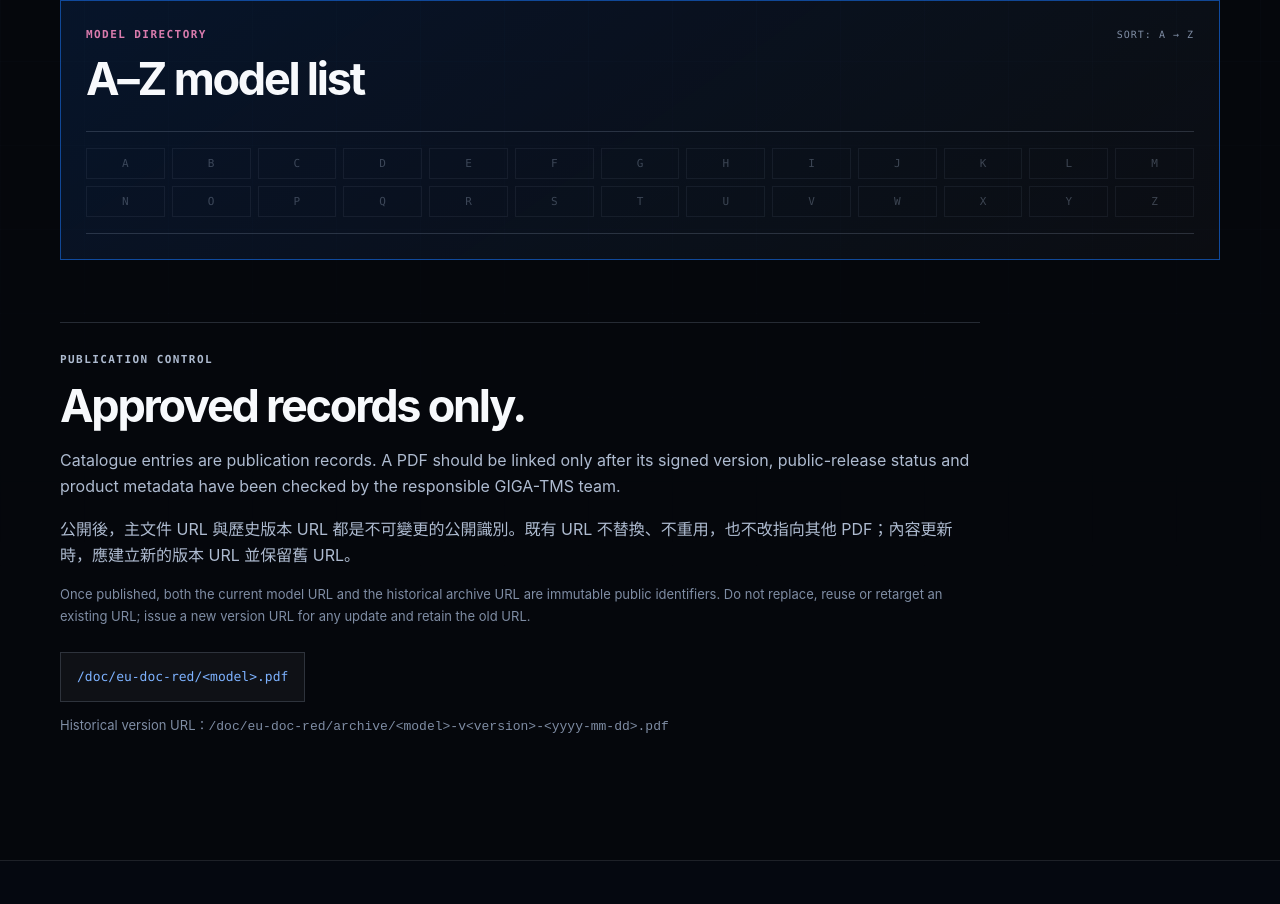
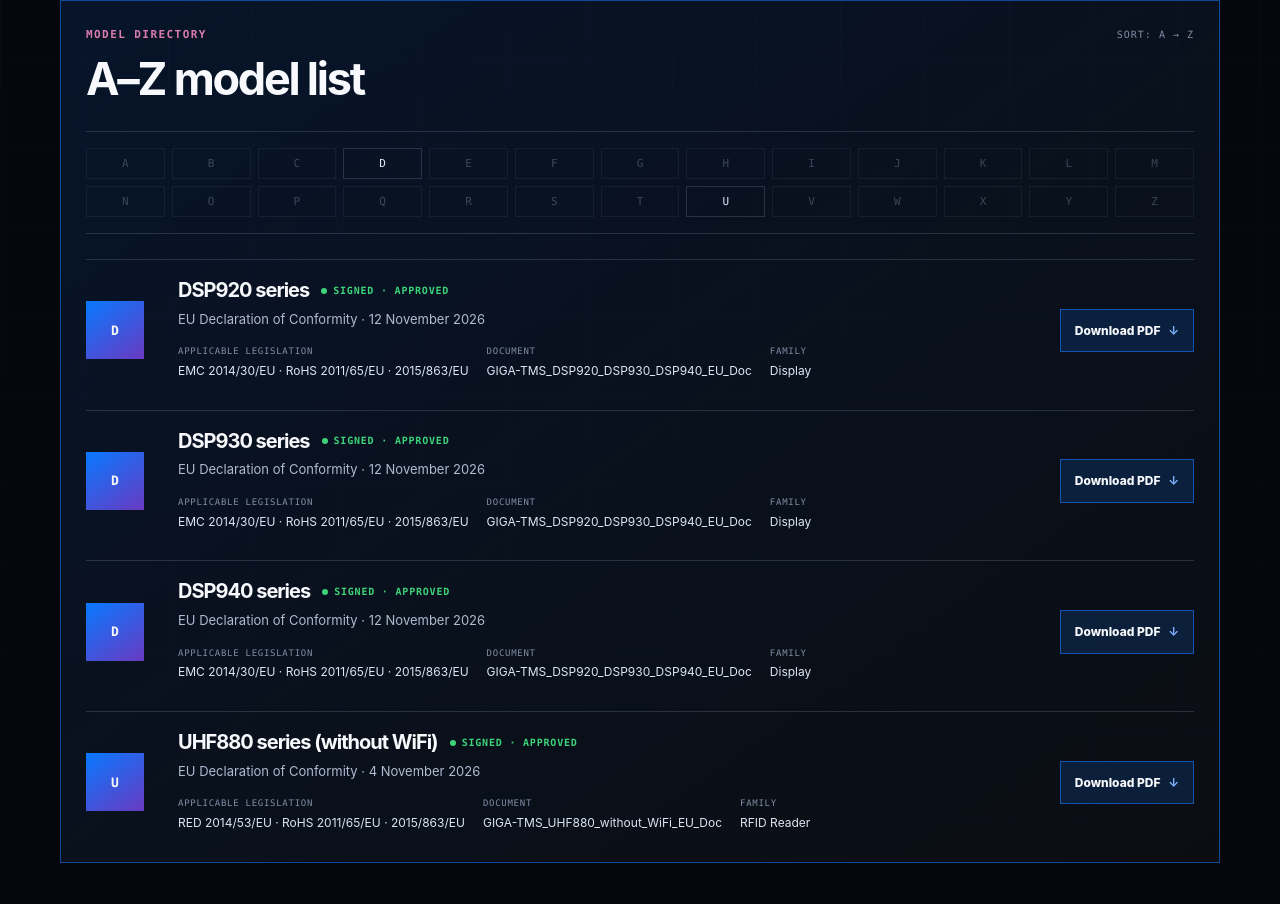
Before and after one commit to shawn171/public-docs, a plain HTML site: page doc/eu-doc-red/index.html in a window 1280 px wide. Shown: the part 691-1595 px from the top of the page. Drawn offline with Linux system fonts and the light colour scheme.

Commit message:
chore(eu-doc): split multi-model PDFs and sync index

```diff
--- a/doc/eu-doc-red/index.html
+++ b/doc/eu-doc-red/index.html
@@ -38,10 +38,38 @@
           <span class="az-rule">SORT: A → Z</span>
         </div>
         <nav class="az-nav" aria-label="A-Z model index"><a href="#letter-a">A</a><a href="#letter-b">B</a><a href="#letter-c">C</a><a href="#letter-d">D</a><a href="#letter-e">E</a><a href="#letter-f">F</a><a href="#letter-g">G</a><a href="#letter-h">H</a><a href="#letter-i">I</a><a href="#letter-j">J</a><a href="#letter-k">K</a><a href="#letter-l">L</a><a href="#letter-m">M</a><a href="#letter-n">N</a><a href="#letter-o">O</a><a href="#letter-p">P</a><a href="#letter-q">Q</a><a href="#letter-r">R</a><a href="#letter-s">S</a><a href="#letter-t">T</a><a href="#letter-u">U</a><a href="#letter-v">V</a><a href="#letter-w">W</a><a href="#letter-x">X</a><a href="#letter-y">Y</a><a href="#letter-z">Z</a></nav>
-                <div id="letter-a"></div>
+                        <div id="letter-a"></div>
         <div id="letter-b"></div>
         <div id="letter-c"></div>
-        <div id="letter-d"></div>
+        <div id="letter-d">
+          <article class="model-record" id="model-dsp920">
+            <span class="model-letter">D</span>
+            <div class="record-main">
+              <div class="record-heading"><h3>DSP920 series</h3><span class="record-status">SIGNED · APPROVED</span></div>
+              <p>EU Declaration of Conformity · 12 November 2026</p>
+              <dl class="record-meta"><div class="applicable-legislation"><dt>Applicable legislation</dt><dd>EMC 2014/30/EU · RoHS 2011/65/EU · 2015/863/EU</dd></div><div><dt>Document</dt><dd>GIGA-TMS_DSP920_DSP930_DSP940_EU_Doc</dd></div><div><dt>Family</dt><dd>Display</dd></div></dl>
+            </div>
+            <a class="record-download" href="/doc/eu-doc-red/DSP920_DSP930_DSP940.pdf" download>Download PDF <b>↓</b></a>
+          </article>
+          <article class="model-record" id="model-dsp930">
+            <span class="model-letter">D</span>
+            <div class="record-main">
+              <div class="record-heading"><h3>DSP930 series</h3><span class="record-status">SIGNED · APPROVED</span></div>
+              <p>EU Declaration of Conformity · 12 November 2026</p>
+              <dl class="record-meta"><div class="applicable-legislation"><dt>Applicable legislation</dt><dd>EMC 2014/30/EU · RoHS 2011/65/EU · 2015/863/EU</dd></div><div><dt>Document</dt><dd>GIGA-TMS_DSP920_DSP930_DSP940_EU_Doc</dd></div><div><dt>Family</dt><dd>Display</dd></div></dl>
+            </div>
+            <a class="record-download" href="/doc/eu-doc-red/DSP920_DSP930_DSP940.pdf" download>Download PDF <b>↓</b></a>
+          </article>
+          <article class="model-record" id="model-dsp940">
+            <span class="model-letter">D</span>
+            <div class="record-main">
+              <div class="record-heading"><h3>DSP940 series</h3><span class="record-status">SIGNED · APPROVED</span></div>
+              <p>EU Declaration of Conformity · 12 November 2026</p>
+              <dl class="record-meta"><div class="applicable-legislation"><dt>Applicable legislation</dt><dd>EMC 2014/30/EU · RoHS 2011/65/EU · 2015/863/EU</dd></div><div><dt>Document</dt><dd>GIGA-TMS_DSP920_DSP930_DSP940_EU_Doc</dd></div><div><dt>Family</dt><dd>Display</dd></div></dl>
+            </div>
+            <a class="record-download" href="/doc/eu-doc-red/DSP920_DSP930_DSP940.pdf" download>Download PDF <b>↓</b></a>
+          </article>
+        </div>
         <div id="letter-e"></div>
         <div id="letter-f"></div>
         <div id="letter-g"></div>
@@ -58,7 +86,17 @@
         <div id="letter-r"></div>
         <div id="letter-s"></div>
         <div id="letter-t"></div>
-        <div id="letter-u"></div>
+        <div id="letter-u">
+          <article class="model-record" id="model-uhf880">
+            <span class="model-letter">U</span>
+            <div class="record-main">
+              <div class="record-heading"><h3>UHF880 series (without WiFi)</h3><span class="record-status">SIGNED · APPROVED</span></div>
+              <p>EU Declaration of Conformity · 4 November 2026</p>
+              <dl class="record-meta"><div class="applicable-legislation"><dt>Applicable legislation</dt><dd>RED 2014/53/EU · RoHS 2011/65/EU · 2015/863/EU</dd></div><div><dt>Document</dt><dd>GIGA-TMS_UHF880_without_WiFi_EU_Doc</dd></div><div><dt>Family</dt><dd>RFID Reader</dd></div></dl>
+            </div>
+            <a class="record-download" href="/doc/eu-doc-red/UHF880_without_WiFi.pdf" download>Download PDF <b>↓</b></a>
+          </article>
+        </div>
         <div id="letter-v"></div>
         <div id="letter-w"></div>
         <div id="letter-x"></div>
```
Also changed, not shown: data/eu_doc_records.json (+42 -1 lines), data/.eu_doc_parse_cache.json, 3 other files.
